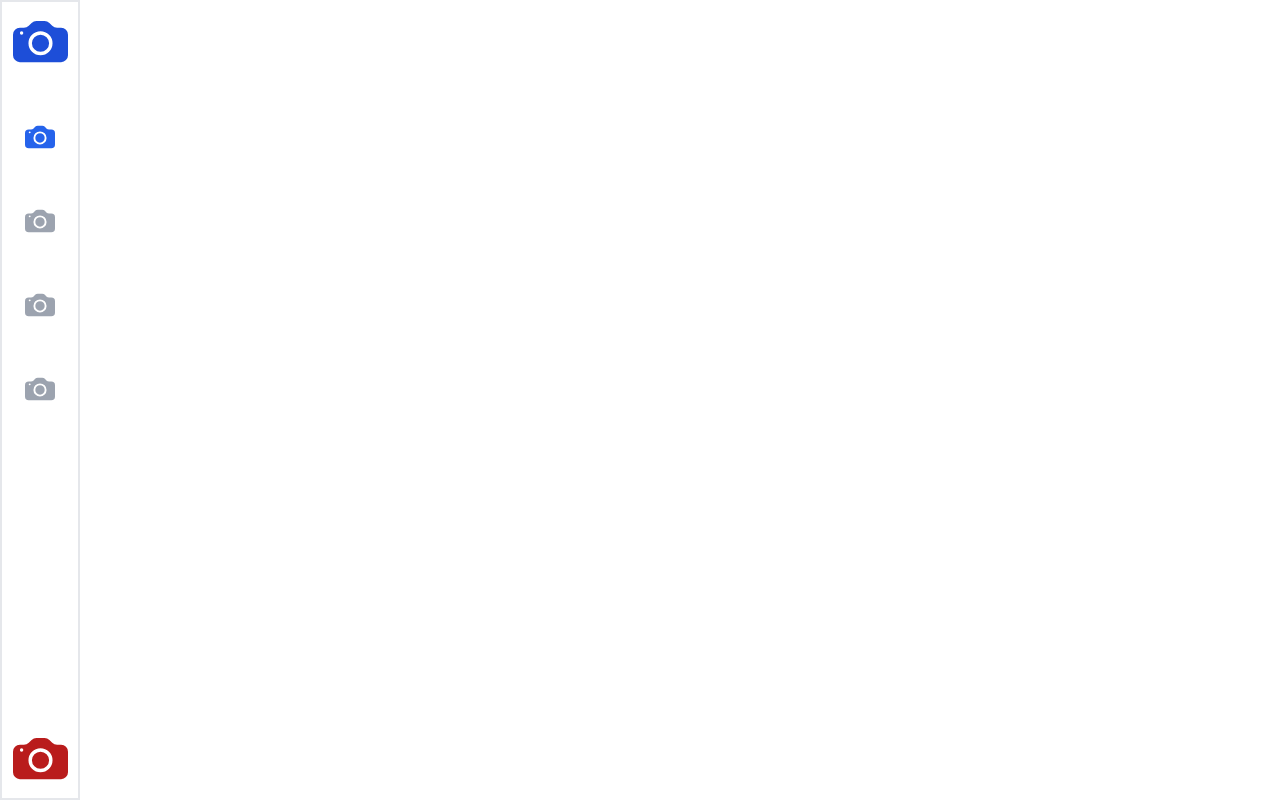
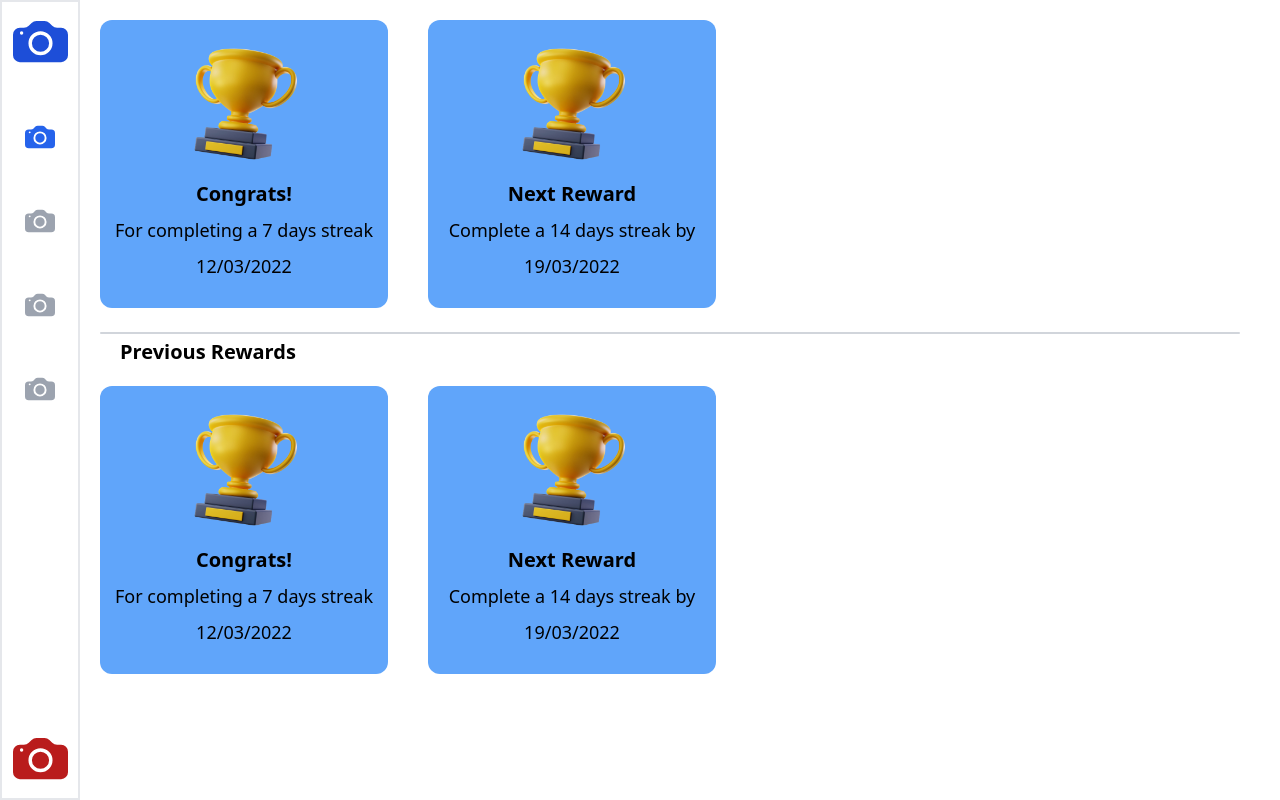
Before and after one commit to OjasKarmarkar/LOC4.0_BitByBit, a React (Create React App) app: page /rewards in a window 1280 px wide. Built offline with nearby package versions, Linux system fonts and the light colour scheme.

Commit message:
card ui bug fixed

```diff
--- a/src/App.js
+++ b/src/App.js
@@ -4,6 +4,7 @@ import Home from "./pages/Home";
 import Navbar from "./components/Navbar";
 import "./App.css";
 import Sports from "./pages/Sports";
+import Rewards from "./components/Rewards";
 
 function App() {
   return (
@@ -12,6 +13,7 @@ function App() {
       <Routes>
         <Route path="/" element={<Home />} />
         <Route path="/sport" element={<Sports />} />
+        <Route path="/rewards" element={<Rewards />} />
       </Routes>
     </>
   );
--- a/src/components/Rewards.js
+++ b/src/components/Rewards.js
@@ -1,15 +1,25 @@
 import React from 'react'
 import Card from './Card'
-// import '../rewards.css'
 
 function Rewards() {
   var fullDate = new Date()
   var today = fullDate.toLocaleDateString('en-UK');
   var nextDate = new Date(new Date().getTime()+(7*24*60*60*1000)).toLocaleDateString('en-UK')
   return (
-    <div className="flex">
-      <Card head="Congrats!" msg="For completing a 7 days streak" date={today}/>
-      <Card head="Next Reward" msg="Complete a 14 days streak by" date={nextDate}/>
+    <div className="flex-col ml-[10vh]">
+      <div className="flex">
+        <Card head="Congrats!" msg="For completing a 7 days streak" date={today}/>
+        <Card head="Next Reward" msg="Complete a 14 days streak by" date={nextDate}/>
+      </div>
+      {/* parting line */}
+      <div className="ml-5 w-[95%] h-[2px] my-1 bg-gray-300 rounded-full"></div>
+      <div className='mx-10 text-xl font-bold'>
+        Previous Rewards
+      </div>
+      <div className="flex">
+        <Card head="Congrats!" msg="For completing a 7 days streak" date={today}/>
+        <Card head="Next Reward" msg="Complete a 14 days streak by" date={nextDate}/>
+      </div>
     </div>
   );
 }
```
